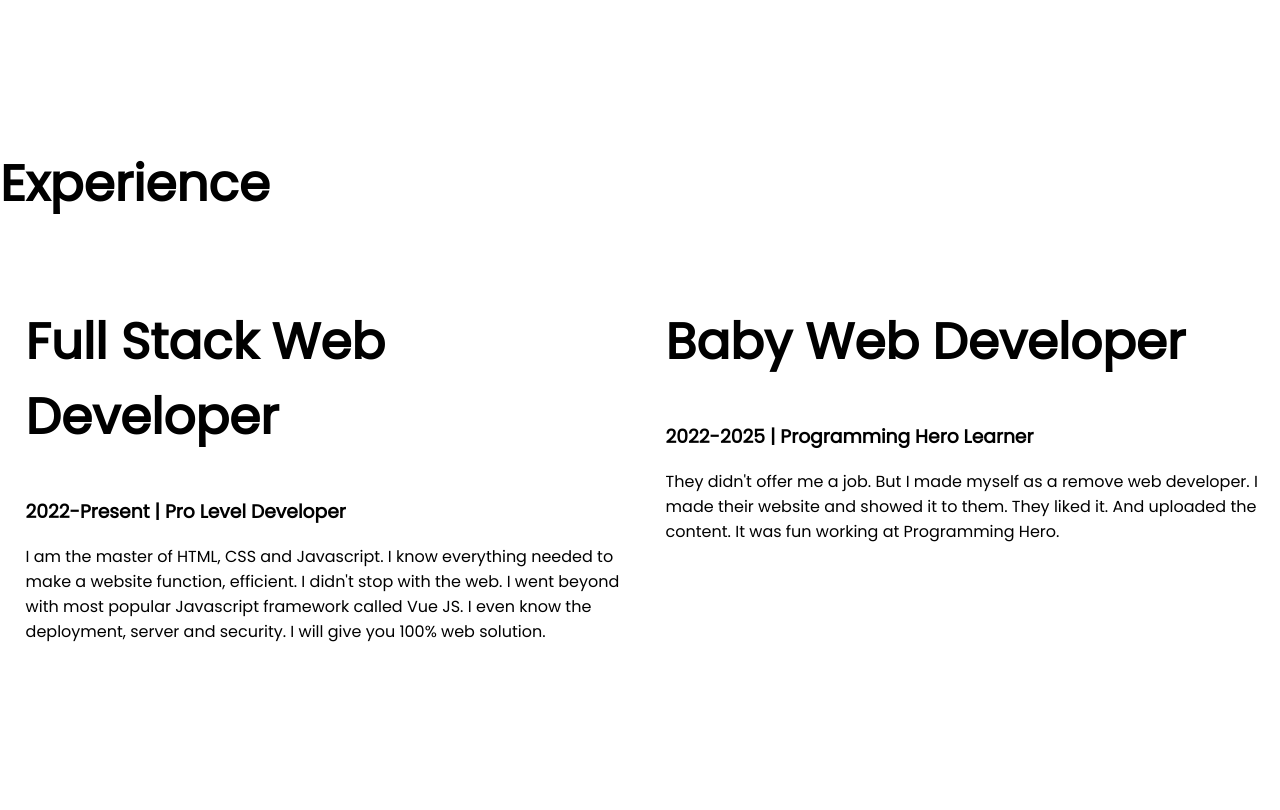
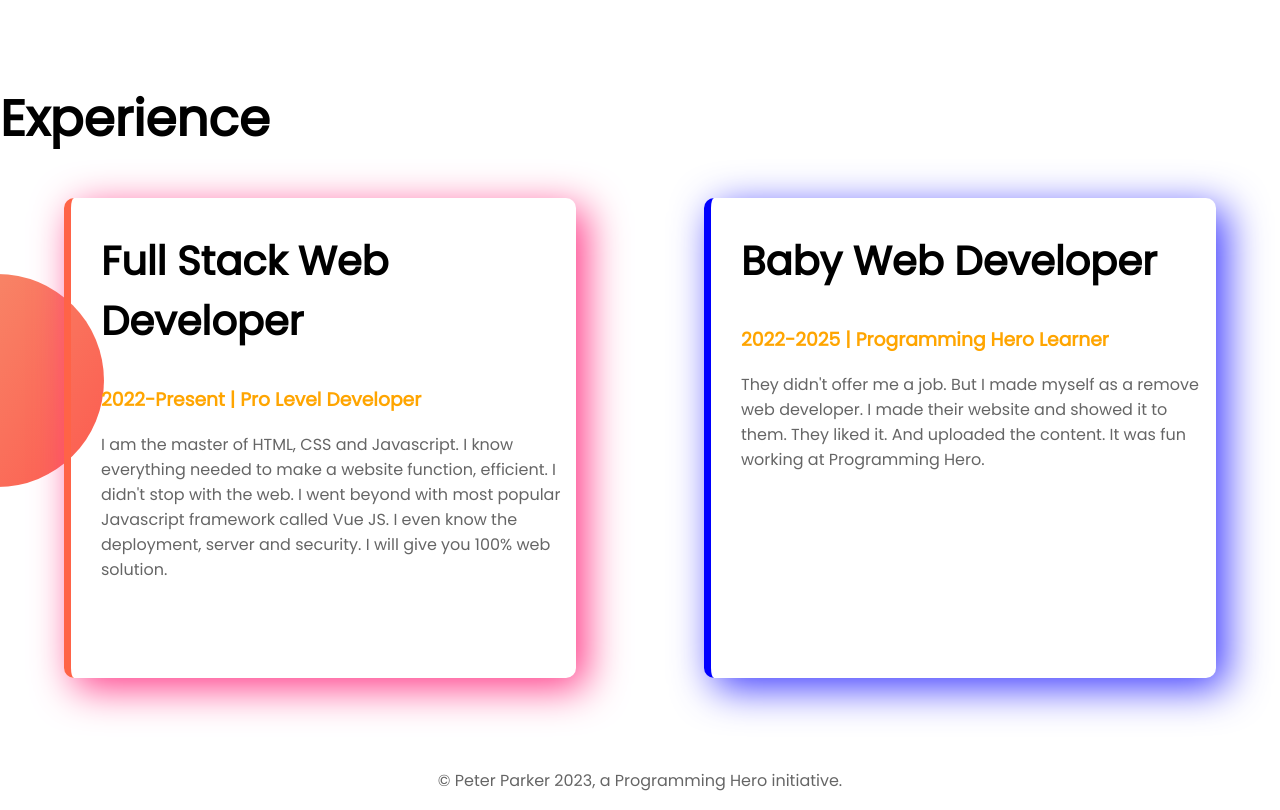
Before and after one commit to IshtiaqRobin/mission404-protfolio, a plain HTML site: page index.html in a window 1280 px wide. Shown: the part 1127-1937 px from the top of the page. Drawn offline with Linux system fonts and the light colour scheme; a web font is replaced by a local one.

Commit message:
border and footer added

```diff
--- a/index.html
+++ b/index.html
@@ -10,14 +10,15 @@
     <link rel="stylesheet" href="style.css">
     <title>Ishtiaq Robin Protfolio</title>
 </head>
+
 <body>
     <!--top-banner-->
     <section class="top-banner flexible-container">
-        <div class="half-width">
+        <div class="half-width pd-lt">
             <h1>Welcome To</h1>
             <h1><span class="orange-color">Mission404</span> World</h1>
             <h3>Build Climber and Train Stopper</h3>
-            <p>You might saw me jumping, climbing buildings,
+            <p class="opacity">You might saw me jumping, climbing buildings,
                 and stopping trains. But nobody pays me a dime
                 for that work. That's why I am learning and mastering
                 web development. I will not stop until I become the Web Development Hero.</p>
@@ -31,14 +32,14 @@
     </section>
     <!--dream-big-->
     <section class="dream-big flexible-container">
-        <div class="half-width">
-            <img src="images/my-bg2.png" alt="">
+        <div class="half-width pd-left">
+            <img src="images/my-bg2.png" alt="ishtiaq-robin-photos">
         </div>
 
         <div class="half-width">
             <h1>Dream Big</h1>
             <h2>Become a web developer</h2>
-            <p>I already learned the basic HTML and CSS.
+            <p class="opacity">I already learned the basic HTML and CSS.
                 I can build any simple website. I can even
                 teach my grandma how to make simple website.
                 My goal is to build 3 websites and learn advanced topics.</p>
@@ -50,18 +51,20 @@
         <h1>Experience</h1>
 
         <div class="flexible-container">
-            <div class="half-width">
-                <h1>Full Stack Web Developer</h1>
-                <h3>2022-Present | Pro Level Developer</h3>
-                <p>I am the master of HTML, CSS and Javascript. I know everything needed to make
+            <!--full-stack-web-developer-->
+            <div class="experience-item ex-border-cl1">
+                <h2>Full Stack Web Developer</h2>
+                <h3 class="orange-color">2022-Present | Pro Level Developer</h3>
+                <p class="cl-weight1">I am the master of HTML, CSS and Javascript. I know everything needed to make
                     a website function, efficient. I didn't stop with the web. I went beyond with
                     most popular Javascript framework called Vue JS. I even know the deployment,
                     server and security. I will give you 100% web solution.</p>
             </div>
-            <div class="half-width">
-                <h1>Baby Web Developer</h1>
-                <h3>2022-2025 | Programming Hero Learner</h3>
-                <p>They didn't offer me a job. But I made myself as a remove web developer.
+            <!--baby-web-developer-->
+            <div class="experience-item ex-border-cl2">
+                <h2>Baby Web Developer</h2>
+                <h3 class="orange-color">2022-2025 | Programming Hero Learner</h3>
+                <p class="cl-weight2">They didn't offer me a job. But I made myself as a remove web developer.
                     I made their website and showed it to them. They liked it. And uploaded
                     the content. It was fun working at Programming Hero.</p>
             </div>
@@ -69,4 +72,7 @@
     </section>
 
 </body>
+<footer>
+    <p>© Peter Parker 2023, a Programming Hero initiative.</p>
+</footer>
 </html>
--- a/style.css
+++ b/style.css
@@ -7,19 +7,29 @@ h1{
     font-size: 50px;
 }
 
+h2{
+    font-size: 40px;
+}
+
 .orange-color{
     color: orange
 }
 
 .flexible-container{
     display: flex;
-    margin-bottom: 150px;
+    margin-bottom: 90px;
 }
 
 .half-width{
     width: 50%;
     padding-left: 2%;
+    padding-top: 40px;
 }
+
+.pd-lt{
+    padding-left: 7%;
+}
+
 .half-width img{
     width: 80%;
 }
@@ -42,3 +52,51 @@ h1{
     background-repeat: no-repeat;
     background-position: right;
 }
+
+.opacity{
+    opacity: 0.6;
+}
+
+.experience-area{
+    background-image: url(images/exp-bg.png);
+    background-repeat: no-repeat;
+    background-position: left;
+}
+
+.experience-item{
+
+    width: 40%;
+    margin-left: 5%;
+    margin-right: 5%;
+    padding-left: 20px;
+    border-radius: 10px;
+}
+
+.ex-border-cl1{
+    box-shadow: 10px 10px 40px #FF3987;
+    border-left: 7px solid #FF6347;
+    padding-left: 30px;
+    padding-right: 10px;
+}
+
+.ex-border-cl2{
+    box-shadow: 10px 10px 40px #3c39ff;
+    border-left: 7px solid #0000FF;
+    padding-left: 30px;
+    padding-right: 10px;
+}
+
+.cl-weight1{
+    padding-bottom: 80px;
+    opacity: 0.6;
+}
+
+.cl-weight2{
+    padding-bottom: 80px;
+    opacity: 0.6;
+}
+
+footer p{
+    text-align: center;
+    opacity: 0.6;
+}
```
